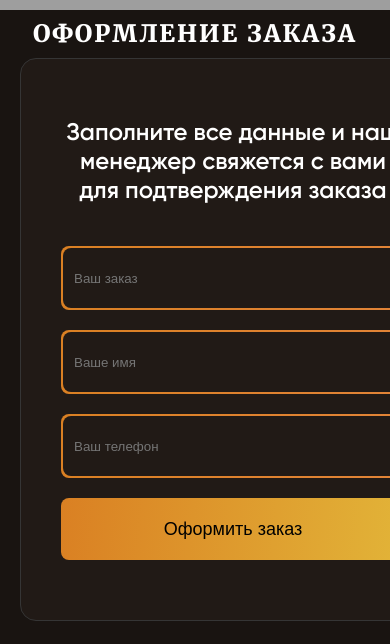
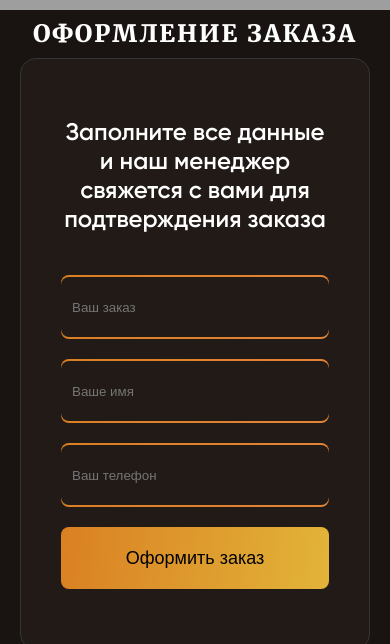
Before and after one commit to StraciWeb/burger, a plain HTML site: page index.html in a window 390 px wide. Shown: the part 9418-10062 px from the top of the page. Drawn offline with Linux system fonts and the light colour scheme; grey boxes are pictures that could not be loaded.

Commit message:
modificari fisier media

```diff
--- a/css/media.css
+++ b/css/media.css
@@ -173,4 +173,20 @@
     .footer{
         padding: 30px 0;
     }
+
+    .order-form {
+        width: 100%;
+    }
+
+    .order-form-input input {
+        width: 100%;
+    }
+
+    .order-form-inputs button {
+        width: 100%;
+    }
+
+    .order-form-input {
+        width: 100%;
+    }
 }
```
